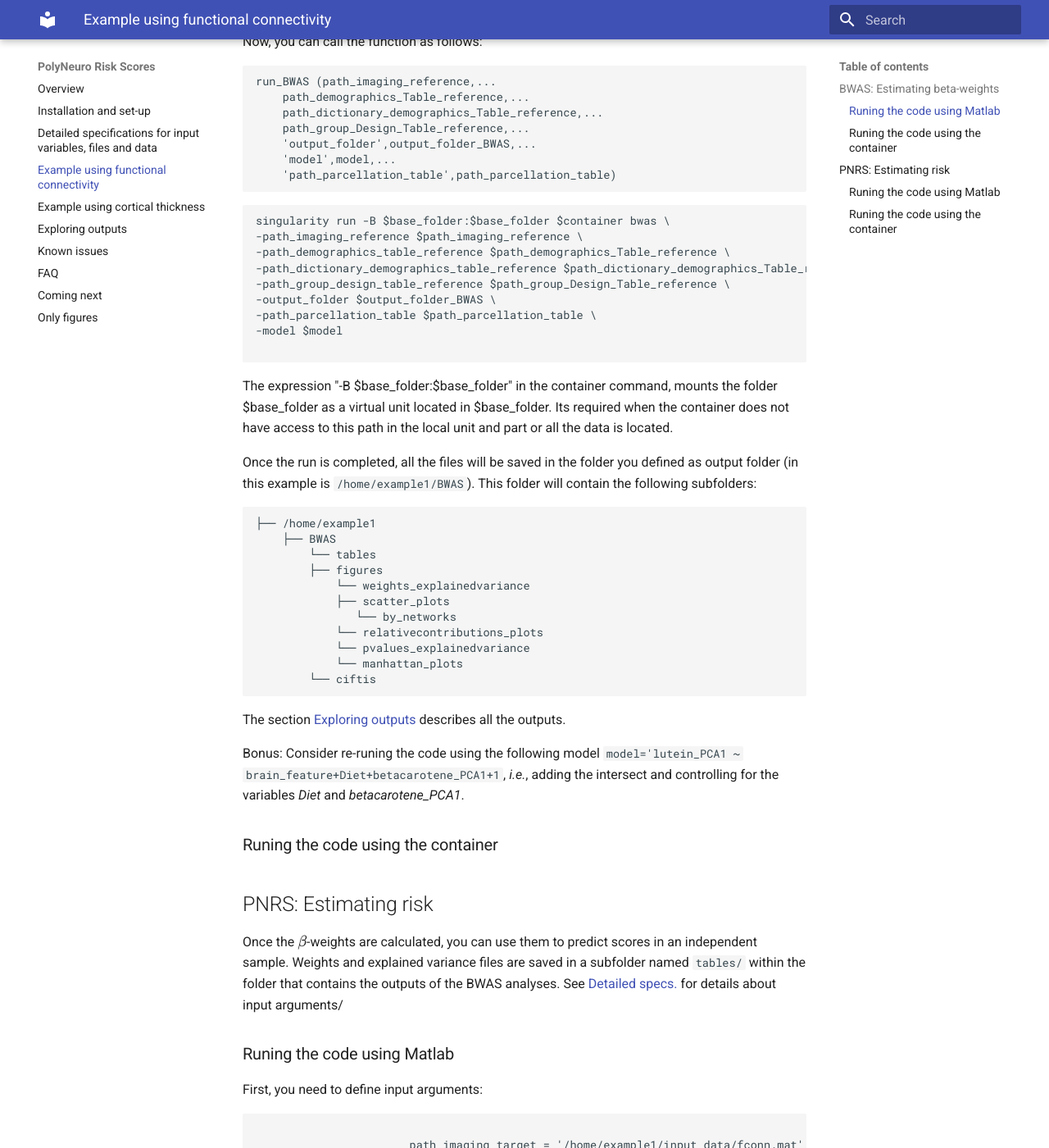
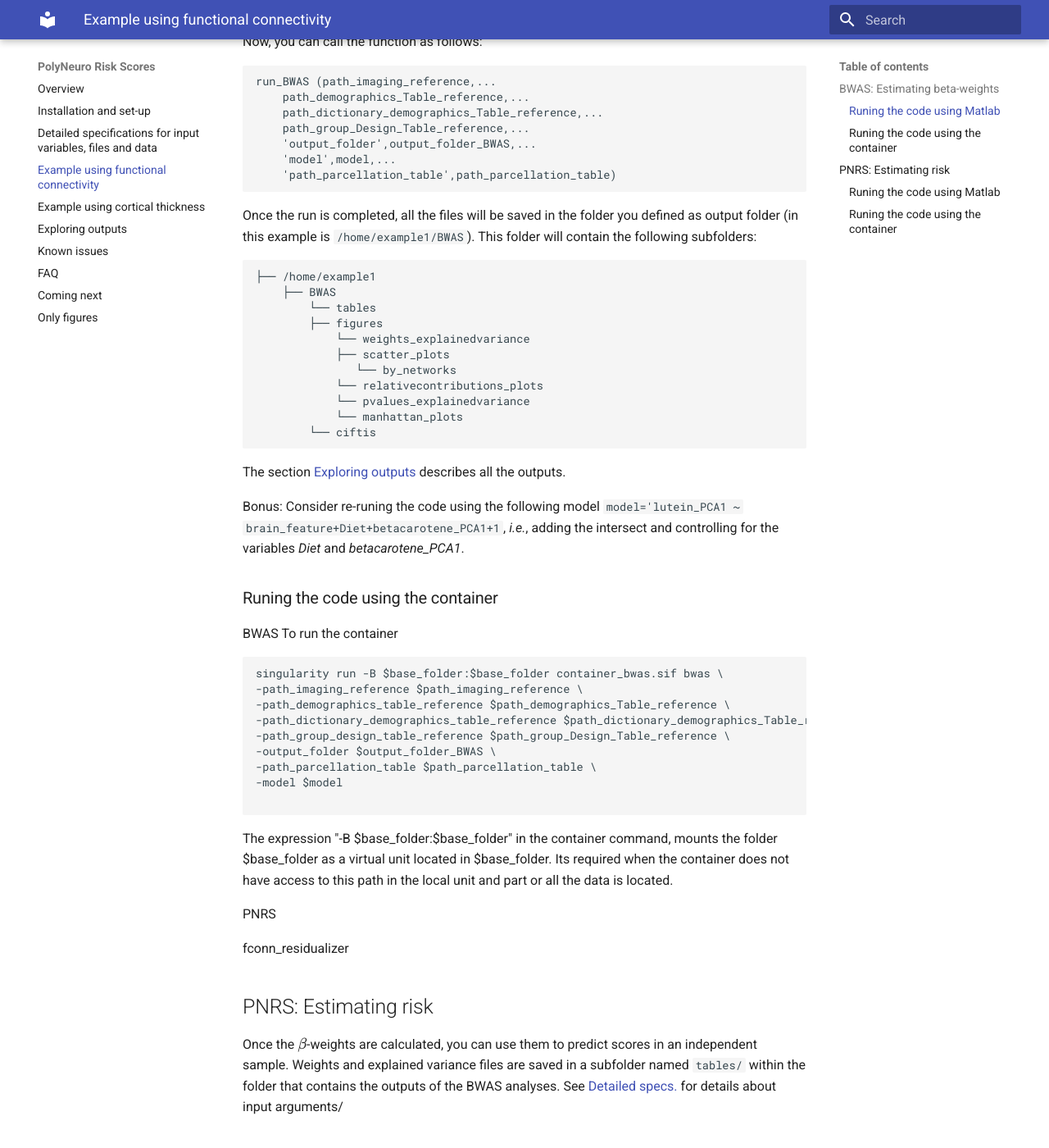
Before and after one commit to omiranda/polyneuro_risk_score, an MkDocs documentation site: the page built from docs/basic_example.md, in a window 1280 px wide and 1400 px high, scrolled down 1258 px. Shown: the whole window at 82% size. Built offline with MkDocs 1.6.1 and Material for MkDocs 9.7.7, drawn with Linux system fonts in a browser that asks for light colours; formulas are drawn with MathJax 3; part of the change alters nothing that is shown.

Commit message:
update container usage example

````diff
--- a/docs/basic_example.md
+++ b/docs/basic_example.md
@@ -46,19 +46,7 @@ run_BWAS (path_imaging_reference,...
     'path_parcellation_table',path_parcellation_table)
 ```
 
-```Container
-singularity run -B $base_folder:$base_folder $container bwas \
--path_imaging_reference $path_imaging_reference \
--path_demographics_table_reference $path_demographics_Table_reference \
--path_dictionary_demographics_table_reference $path_dictionary_demographics_Table_reference \
--path_group_design_table_reference $path_group_Design_Table_reference \
--output_folder $output_folder_BWAS \
--path_parcellation_table $path_parcellation_table \
--model $model
 
-```
-The expression "-B $base_folder:$base_folder" in the container command, mounts the folder $base_folder as a virtual unit located in $base_folder. Its required
-when the container does not have access to this path  in the local unit and part or all the data is located.
 
 Once the run is completed, all the files will be saved in the folder you defined as output folder (in this example is `/home/example1/BWAS`). This folder will contain the following subfolders:
 
@@ -82,6 +70,26 @@ Bonus: Consider re-runing the code using the following model `model='lutein_PCA1
 
 ### Runing the code using the container
 
+
+BWAS
+To run the container
+```Container
+singularity run -B $base_folder:$base_folder container_bwas.sif bwas \
+-path_imaging_reference $path_imaging_reference \
+-path_demographics_table_reference $path_demographics_Table_reference \
+-path_dictionary_demographics_table_reference $path_dictionary_demographics_Table_reference \
+-path_group_design_table_reference $path_group_Design_Table_reference \
+-output_folder $output_folder_BWAS \
+-path_parcellation_table $path_parcellation_table \
+-model $model
+
+```
+The expression "-B $base_folder:$base_folder" in the container command, mounts the folder $base_folder as a virtual unit located in $base_folder. Its required
+when the container does not have access to this path  in the local unit and part or all the data is located.
+
+PNRS
+
+fconn_residualizer
 
 ## PNRS: Estimating risk
 
````
